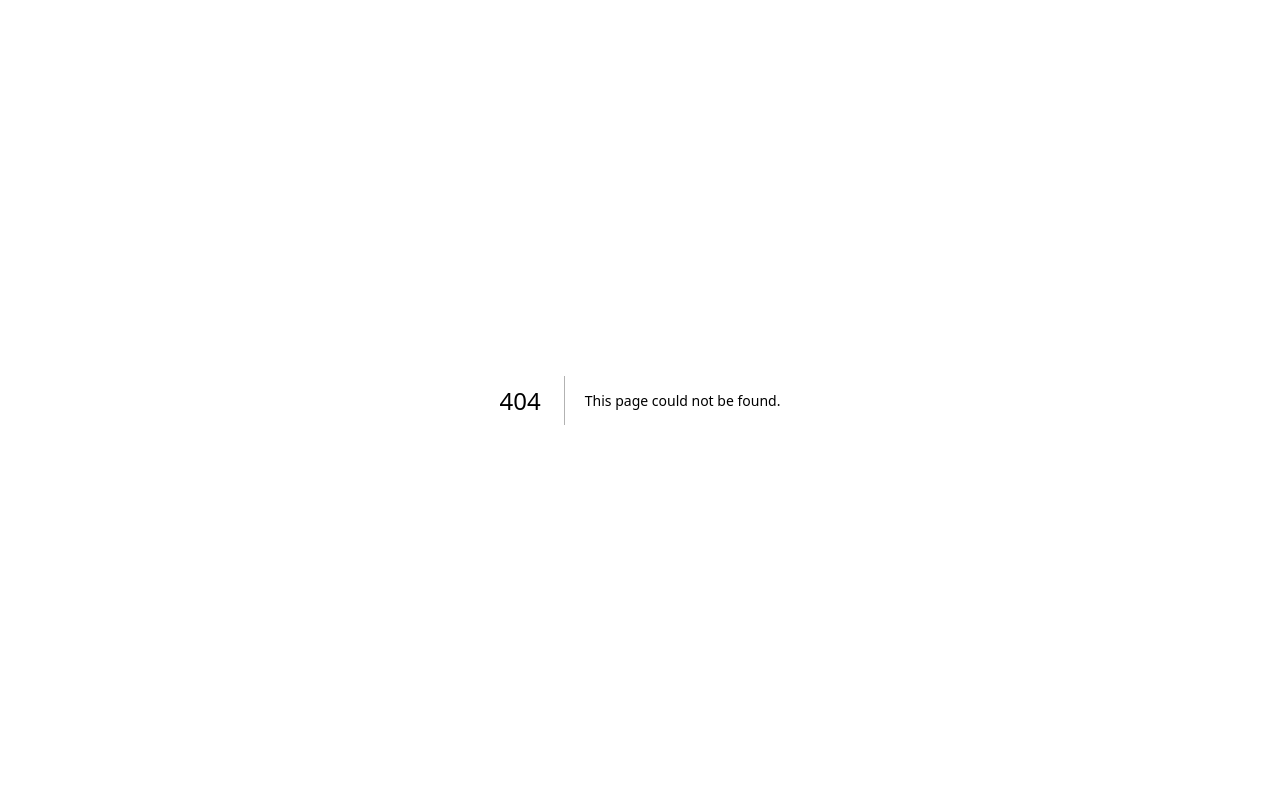
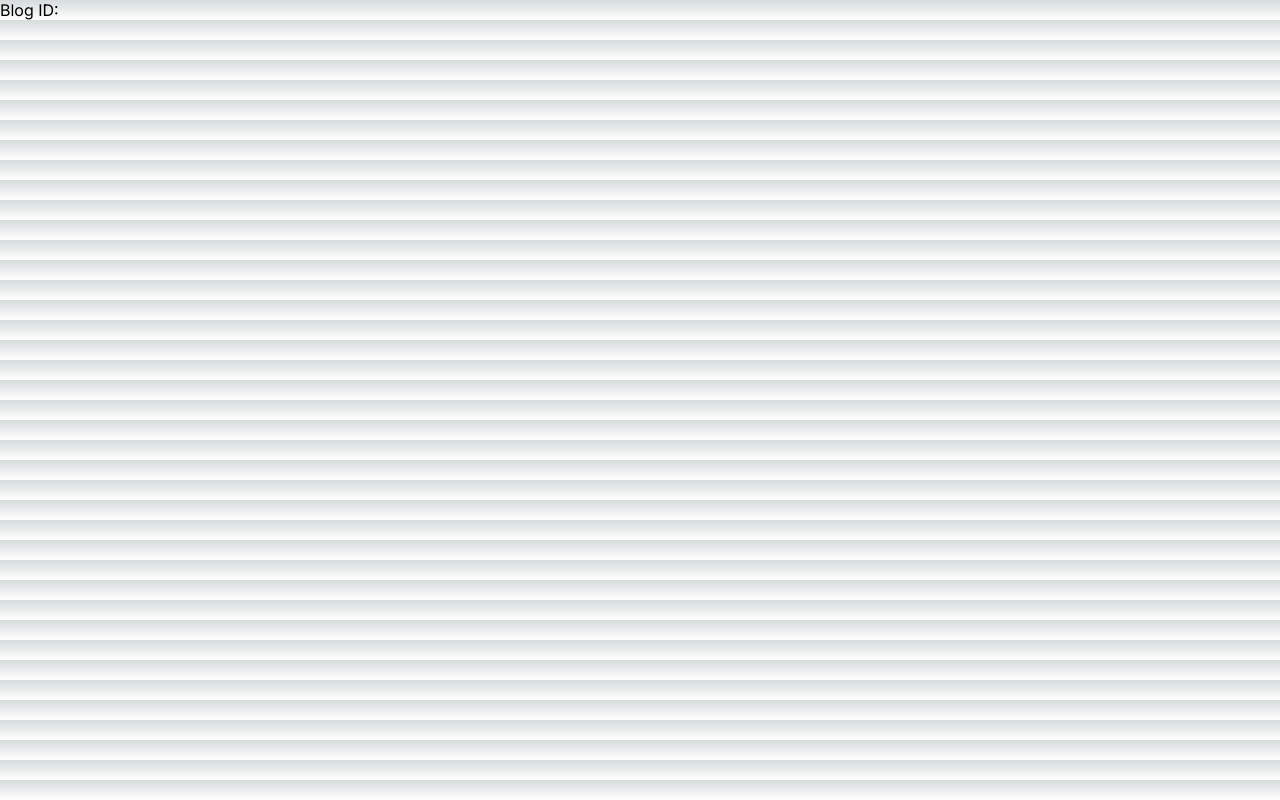
Before and after one commit to maeta187/NextJS-13, a Next.js app: page /blog/1/1/1 in a window 1280 px wide. Before the commit this address had no page. Built offline with nearby package versions, Linux system fonts and the light colour scheme.

Commit message:
✨ : ダイナミックルーティング

```diff
--- /dev/null
+++ b/src/app/blog/[id]/[userid]/[categoryId]/page.tsx
@@ -0,0 +1,17 @@
+/**
+ * paramsを受け取るディレクトリの下にさらparamsを受け取るディレクトリを作成することができる
+ * その際のデータ型は以下のようになる
+ * id: string[] or id: string; userId: string; categoryId: string
+ * ディレクトリ名が重複するとエラーになる
+ */
+
+const Page = ({
+  params
+}: {
+  params: { id: string; userId: string; categoryId: string }
+}) => {
+  console.log(params)
+  return <div>Blog ID: </div>
+}
+
+export default Page
```
